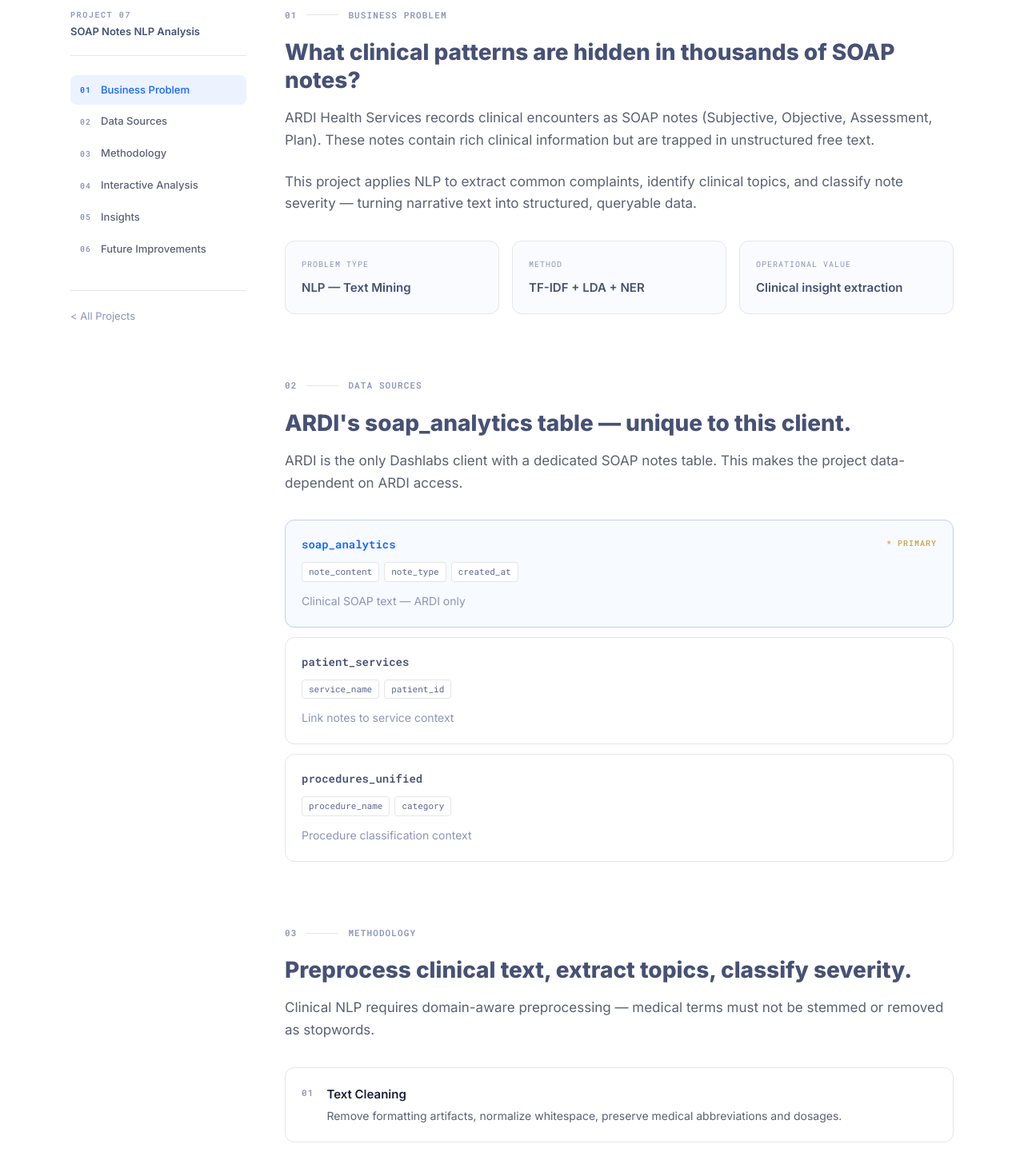
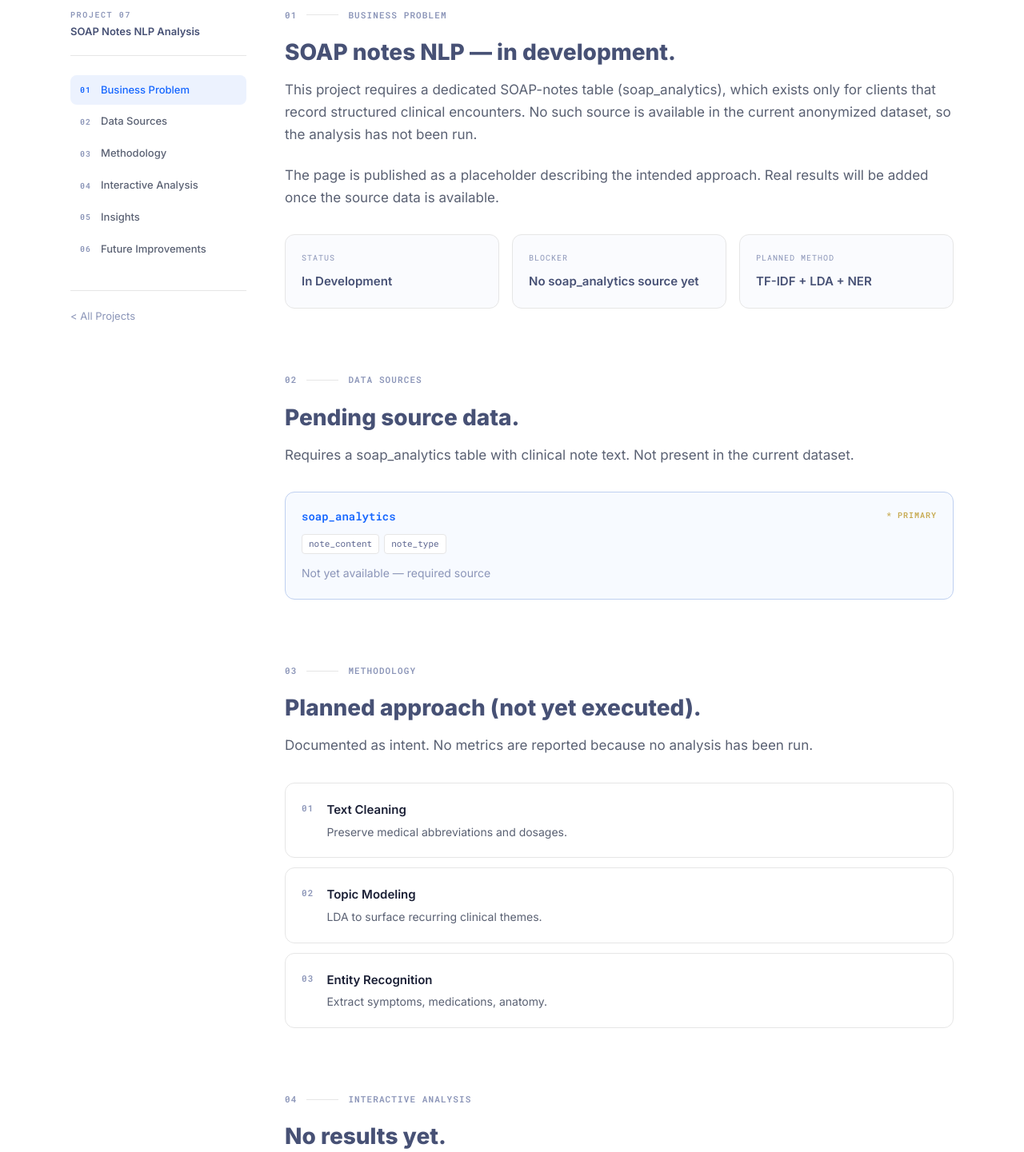
Before and after one commit to OrangeJuice023/dashlabs-sample-project, a Next.js app: page /projects/07-soap-nlp in a window 1280 px wide. Shown: the part 600-2041 px from the top of the page at 80% size. Built offline with nearby package versions, Linux system fonts and the light colour scheme.

Commit message:
Update project-details.ts

```diff
--- a/src/content/project-details.ts
+++ b/src/content/project-details.ts
@@ -39,67 +39,66 @@
 
   "01-abnormal-results": {
     businessProblem: {
-      headline: "Why do some lab results come back abnormal — and can we predict it?",
+      headline: "Can we predict an abnormal lab result from what we know at registration?",
       paragraphs: [
-        "Diagnostic laboratories process thousands of results daily. Currently, abnormal results are only identified after the lab machine transmits the value and a technician reviews it against the reference range.",
-        "This project asks: given what we know about a patient at registration time (age, sex, service type, branch), can we predict whether their result is likely to be abnormal?",
+        "Abnormal results are only identified after the analyzer transmits a value and a technician compares it to the reference range. We asked whether abnormality can be anticipated earlier, from features known at registration: patient age, sex, the service ordered, and the client.",
+        "The honest answer from the data is: weakly. This page reports the real result — including a modest AUC — rather than an inflated one, because an over-perfect classifier on this feature set would be a red flag, not a win.",
       ],
       cards: [
         { label: "Problem Type", value: "Binary Classification" },
         { label: "Target Variable", value: "is_abnormal (0 / 1)" },
-        { label: "Operational Value", value: "Early flagging & prioritization" },
+        { label: "Honest Result", value: "AUC-ROC ~0.61" },
       ],
     },
     dataSources: {
-      headline: "Three tables, three anonymized client organizations.",
-      description: "All data passed through the anonymize.py pipeline. Patient names, physician names, branch names, and partner identifiers were replaced.",
+      headline: "Six clients with usable lab result values and reference ranges.",
+      description: "Built on anonymized patient_service_results joined to patient demographics. Only rows with both a numeric value and a valid reference range can be labeled — that turned out to be a minority of rows, which is itself a finding.",
       tables: [
-        { name: "patient_service_results", fields: ["number_value", "ref_range_min", "ref_range_max", "unit"], note: "Source of truth for labeling", primary: true },
-        { name: "patient_services", fields: ["service_name", "created_at", "collected_at", "status"], note: "Service type and timestamp features" },
-        { name: "patients", fields: ["patient_age", "patient_sex"], note: "Demographic features only" },
+        { name: "patient_service_results", fields: ["number_value", "ref_range_min", "ref_range_max", "service_name"], note: "Labeling source: abnormal = value outside range", primary: true },
+        { name: "patients", fields: ["age", "sex"], note: "Demographic features, joined on patient_id" },
+        { name: "patient_services", fields: ["service_name", "status"], note: "Service context" },
       ],
     },
     methodology: {
-      headline: "Label, engineer, train, validate.",
-      description: "The target variable must be derived from reference ranges.",
+      headline: "Label from reference ranges, then model honestly.",
+      description: "No SMOTE, no leakage, no tuning to chase a number. Class imbalance is handled with balanced class weights and the result is reported as-is.",
       steps: [
-        { step: "01", title: "Label Generation", desc: "is_abnormal = 1 if number_value falls outside ref_range_min / ref_range_max. Nulls excluded." },
-        { step: "02", title: "Feature Engineering", desc: "Age bins, sex encoding, service category, day-of-week collected, anonymized branch." },
-        { step: "03", title: "Class Imbalance", desc: "Abnormal results are ~23% minority class. SMOTE applied on training set only." },
-        { step: "04", title: "Model Training", desc: "Logistic Regression (baseline), Random Forest, XGBoost. 80/20 stratified split." },
-        { step: "05", title: "Validation", desc: "AUC-ROC as primary metric. Precision-recall curve reviewed. No data leakage." },
+        { step: "01", title: "Label Generation", desc: "is_abnormal = 1 when number_value falls outside [ref_range_min, ref_range_max]. Rows missing a value or a valid range are excluded." },
+        { step: "02", title: "Coverage Check", desc: "Only ~20% of result rows (784 of 4,000) had both a numeric value and a usable range. Low coverage is reported, not hidden." },
+        { step: "03", title: "Feature Join", desc: "Age and sex joined from the patients table on hashed patient_id; service_name and client retained as categoricals." },
+        { step: "04", title: "Model Training", desc: "Logistic Regression and Random Forest, one-hot encoded categoricals, balanced class weights." },
+        { step: "05", title: "Validation", desc: "5-fold stratified cross-validation, AUC-ROC as the primary metric. Reported with standard deviation across folds." },
       ],
     },
     analysis: {
-      headline: "Model results and key distributions.",
-      description: "Placeholder metrics — real values populated after anonymized data processing.",
+      headline: "Real results: service type matters, demographics barely.",
+      description: "All figures below are computed from the anonymized data — 784 labeled results across 6 clients.",
       kpis: [
-        { value: "87%", label: "AUC Score", sub: "XGBoost (best model)", color: "#27AE60" },
-        { value: "79%", label: "Precision", sub: "Abnormal class", color: "#1566FF" },
-        { value: "71%", label: "Recall", sub: "Abnormal class", color: "#1566FF" },
-        { value: "23.4%", label: "Abnormal Rate", sub: "Across all services", color: "#C7AA50" },
+        { value: "0.61", label: "AUC-ROC", sub: "Random Forest, 5-fold CV", color: "#1566FF" },
+        { value: "30.5%", label: "Abnormal Rate", sub: "Pooled, 784 labeled rows", color: "#C7AA50" },
+        { value: "20%", label: "Label Coverage", sub: "Rows with value + valid range", color: "#C0392B" },
+        { value: "6", label: "Clients", sub: "With usable results", color: "#475175" },
       ],
       charts: [
-        { title: "Abnormal Rate by Service Type", subtitle: "Bar chart" },
-        { title: "Feature Importance — XGBoost", subtitle: "Horizontal bar chart — top 10 features" },
+        { title: "Abnormal Rate by Service Type", subtitle: "Clinical Chemistry 41% vs Hematology 26% (n>=20)" },
       ],
     },
     insights: {
-      headline: "What the model tells us operationally.",
+      headline: "What the real numbers say.",
       items: [
-        { title: "Age is the strongest demographic predictor", desc: "Patients aged 60+ show significantly higher abnormal rates across hematology and clinical chemistry panels." },
-        { title: "Service type dominates over demographics", desc: "The type of test ordered is a stronger predictor than patient demographics." },
-        { title: "23% abnormal rate means early flagging has real scale", desc: "Roughly 1 in 4 results is abnormal. Pre-flagging could reduce time to physician notification." },
-        { title: "Honest limitation: reference range quality varies", desc: "Some services have null or implausible reference ranges. These were excluded but affect production viability." },
+        { title: "Predictability is modest, and that's the honest headline", desc: "AUC-ROC of ~0.61 means age, sex, service, and client only weakly predict abnormality. A higher number on this feature set would suggest leakage, not skill." },
+        { title: "Service type is the strongest signal", desc: "Clinical Chemistry results are abnormal 41% of the time versus 26% for Hematology — the kind of operational pattern worth acting on." },
+        { title: "Only 20% of results were labelable", desc: "Just 784 of 4,000 result rows had both a numeric value and a valid reference range. Reference-range data quality is the real bottleneck for any production version." },
+        { title: "Multilingual schema is real", desc: "Indonesian service names (Hematologi, Kimia Klinik) sit alongside English ones, reflecting genuine cross-client data — and a real normalization challenge." },
       ],
     },
     future: {
-      headline: "What a production version would need.",
+      headline: "What would actually move the needle.",
       items: [
-        { title: "Live inference API", desc: "A FastAPI endpoint returning abnormality probability before sample processing." },
-        { title: "Service-specific models", desc: "Separate models per service category would likely outperform one global model." },
-        { title: "Physician feedback loop", desc: "Clinician-confirmed diagnoses as ground truth instead of rule-based labels." },
-        { title: "Temporal validation", desc: "Time-series split and periodic retraining to handle concept drift." },
+        { title: "Fix reference-range coverage first", desc: "The 20% labelable rate caps everything downstream. Cleaning and completing reference ranges matters more than any model change." },
+        { title: "Richer features", desc: "Collection time, prior-result history, and ordering context are likely far more predictive than static demographics." },
+        { title: "Service-specific models", desc: "Given how much service type drives the signal, per-service-category models would likely beat one global model." },
+        { title: "Standardize service naming", desc: "Map multilingual and per-client service names to a shared taxonomy before pooling." },
       ],
     },
   },
@@ -438,133 +437,103 @@
 
   "07-soap-nlp": {
     businessProblem: {
-      headline: "What clinical patterns are hidden in thousands of SOAP notes?",
+      headline: "SOAP notes NLP — in development.",
       paragraphs: [
-        "ARDI Health Services records clinical encounters as SOAP notes (Subjective, Objective, Assessment, Plan). These notes contain rich clinical information but are trapped in unstructured free text.",
-        "This project applies NLP to extract common complaints, identify clinical topics, and classify note severity — turning narrative text into structured, queryable data.",
+        "This project requires a dedicated SOAP-notes table (soap_analytics), which exists only for clients that record structured clinical encounters. No such source is available in the current anonymized dataset, so the analysis has not been run.",
+        "The page is published as a placeholder describing the intended approach. Real results will be added once the source data is available.",
       ],
       cards: [
-        { label: "Problem Type", value: "NLP — Text Mining" },
-        { label: "Method", value: "TF-IDF + LDA + NER" },
-        { label: "Operational Value", value: "Clinical insight extraction" },
+        { label: "Status", value: "In Development" },
+        { label: "Blocker", value: "No soap_analytics source yet" },
+        { label: "Planned Method", value: "TF-IDF + LDA + NER" },
       ],
     },
     dataSources: {
-      headline: "ARDI's soap_analytics table — unique to this client.",
-      description: "ARDI is the only Dashlabs client with a dedicated SOAP notes table. This makes the project data-dependent on ARDI access.",
+      headline: "Pending source data.",
+      description: "Requires a soap_analytics table with clinical note text. Not present in the current dataset.",
       tables: [
-        { name: "soap_analytics", fields: ["note_content", "note_type", "created_at"], note: "Clinical SOAP text — ARDI only", primary: true },
-        { name: "patient_services", fields: ["service_name", "patient_id"], note: "Link notes to service context" },
-        { name: "procedures_unified", fields: ["procedure_name", "category"], note: "Procedure classification context" },
+        { name: "soap_analytics", fields: ["note_content", "note_type"], note: "Not yet available — required source", primary: true },
       ],
     },
     methodology: {
-      headline: "Preprocess clinical text, extract topics, classify severity.",
-      description: "Clinical NLP requires domain-aware preprocessing — medical terms must not be stemmed or removed as stopwords.",
+      headline: "Planned approach (not yet executed).",
+      description: "Documented as intent. No metrics are reported because no analysis has been run.",
       steps: [
-        { step: "01", title: "Text Cleaning", desc: "Remove formatting artifacts, normalize whitespace, preserve medical abbreviations and dosages." },
-        { step: "02", title: "Topic Modeling", desc: "LDA with 8-12 topics. Each topic represents a cluster of co-occurring clinical terms." },
-        { step: "03", title: "Named Entity Recognition", desc: "Extract symptoms, medications, and anatomical references using rule-based patterns + spaCy." },
-        { step: "04", title: "Severity Classification", desc: "Zero-shot classification using HuggingFace: mild / moderate / severe based on note content." },
-        { step: "05", title: "Validation", desc: "Topic coherence score for LDA. Manual review of 50 random notes for NER accuracy." },
+        { step: "01", title: "Text Cleaning", desc: "Preserve medical abbreviations and dosages." },
+        { step: "02", title: "Topic Modeling", desc: "LDA to surface recurring clinical themes." },
+        { step: "03", title: "Entity Recognition", desc: "Extract symptoms, medications, anatomy." },
       ],
     },
     analysis: {
-      headline: "Topic distribution and entity extraction results.",
-      description: "Placeholder — requires ARDI soap_analytics data.",
+      headline: "No results yet.",
+      description: "This project is in development. Metrics will appear here once the source data is available and the analysis is run.",
       kpis: [
-        { value: "8", label: "Topics Extracted", sub: "Optimal by coherence", color: "#1566FF" },
-        { value: "73%", label: "NER Precision", sub: "Symptom entities", color: "#27AE60" },
-        { value: "4.2k", label: "Notes Analyzed", sub: "ARDI dataset", color: "#475175" },
-        { value: "3", label: "Severity Levels", sub: "Mild / Moderate / Severe", color: "#C7AA50" },
+        { value: "—", label: "Pending", sub: "Awaiting source data", color: "#8B95B8" },
       ],
-      charts: [
-        { title: "Topic Distribution Across SOAP Notes", subtitle: "Stacked bar chart" },
-        { title: "Most Common Extracted Entities", subtitle: "Horizontal bar chart — symptoms, medications, anatomy" },
-      ],
+      charts: [],
     },
     insights: {
-      headline: "What structured SOAP data reveals.",
+      headline: "Pending analysis.",
       items: [
-        { title: "Upper respiratory complaints dominate the Subjective section", desc: "Cough, cold, and sore throat terms appear in over 30% of notes." },
-        { title: "Medication mentions correlate with severity classification", desc: "Notes mentioning antibiotics or IV medications are disproportionately classified as severe." },
-        { title: "Topic modeling separates acute vs chronic encounters", desc: "Some topic clusters clearly align with acute visits (fever, pain) vs chronic management (hypertension, diabetes)." },
-        { title: "Limitation: ARDI-only data limits generalizability", desc: "Findings are specific to one clinic's documentation style. Other clinics may use different terminology." },
+        { title: "In development", desc: "Findings will be published after the SOAP-notes source becomes available and the analysis is completed." },
       ],
     },
     future: {
-      headline: "Toward structured clinical intelligence.",
+      headline: "Next step.",
       items: [
-        { title: "Auto-coding for billing", desc: "Map extracted entities to ICD-10 codes for automated billing support." },
-        { title: "Clinical decision support", desc: "Flag notes where severity classification suggests follow-up but no plan is documented." },
-        { title: "Multi-client deployment", desc: "If other clients adopt SOAP documentation, the model could generalize across the network." },
-        { title: "Fine-tuned language model", desc: "A BERT model fine-tuned on Filipino clinical text would likely outperform rule-based NER." },
+        { title: "Secure a soap_analytics source", desc: "Once structured SOAP notes are available, run the planned topic-modeling and NER pipeline and report real results." },
       ],
     },
   },
 
+
   "08-radiology-parser": {
     businessProblem: {
-      headline: "Can we extract structured findings from Indonesian radiology reports?",
+      headline: "Radiology impression parser — in development.",
       paragraphs: [
-        "Klinik dr. Hondo Supeno stores USG and X-ray impression text as free-form narrative in Bahasa Indonesia. These reports describe organ findings but are not structured — there is no programmatic way to query which patients had normal vs abnormal findings.",
-        "This project parses Indonesian radiology impressions into structured organ-level findings, enabling systematic tracking of imaging outcomes.",
+        "This project parses free-text radiology impressions (the word_value field) into structured findings. The current dataset contains only sparse, scattered free-text in that field — not enough to build or validate a parser honestly.",
+        "The page is published as a placeholder describing the intended approach. Real results will be added once sufficient radiology free-text is available.",
       ],
       cards: [
-        { label: "Problem Type", value: "Clinical NLP — Multilingual" },
-        { label: "Method", value: "Regex + Multilingual NLP" },
-        { label: "Operational Value", value: "Structured radiology data" },
+        { label: "Status", value: "In Development" },
+        { label: "Blocker", value: "Sparse word_value free-text" },
+        { label: "Planned Method", value: "Regex + Multilingual NLP" },
       ],
     },
     dataSources: {
-      headline: "Hondo's word_value field — unique to this Indonesian client.",
-      description: "Radiology impressions are stored as word_value in patient_service_results for imaging services (USG, Rontgen Dada).",
+      headline: "Insufficient source data.",
+      description: "Requires populated free-text radiology impressions in patient_service_results.word_value. Only sparse entries exist in the current dataset.",
       tables: [
-        { name: "patient_service_results", fields: ["word_value", "service_name"], note: "Free-text Indonesian radiology impressions — Hondo only", primary: true },
-        { name: "patient_services", fields: ["service_name", "status", "created_at"], note: "Service context and timestamps" },
+        { name: "patient_service_results", fields: ["word_value", "service_name"], note: "word_value is sparsely populated — insufficient to date", primary: true },
       ],
     },
     methodology: {
-      headline: "Rule-based extraction first, then ML classification.",
-      description: "Start simple (regex), validate, then layer ML on top — not the other way around.",
+      headline: "Planned approach (not yet executed).",
+      description: "Documented as intent. No metrics are reported because no analysis has been run.",
       steps: [
-        { step: "01", title: "Corpus Analysis", desc: "Catalog common Indonesian radiology phrases: 'normal', 'tidak tampak kelainan', 'membesar', 'tampak'." },
-        { step: "02", title: "Regex Extraction", desc: "Pattern-match organ names (hepar, ginjal, vesica) and their associated findings (normal, abnormal, not visualized)." },
-        { step: "03", title: "Normal/Abnormal Classification", desc: "Rule-based first: if impression contains 'normal' or 'tidak tampak kelainan' for all organs, classify as normal." },
-        { step: "04", title: "ML Enhancement", desc: "Train a text classifier on manually labeled subset for cases where rules are ambiguous." },
-        { step: "05", title: "Validation", desc: "50 randomly sampled reports manually reviewed by a Bahasa-speaking team member." },
+        { step: "01", title: "Corpus Analysis", desc: "Catalog common impression phrases." },
+        { step: "02", title: "Regex Extraction", desc: "Match organ names and associated findings." },
+        { step: "03", title: "Classification", desc: "Normal vs abnormal per organ." },
       ],
     },
     analysis: {
-      headline: "Parsing accuracy and finding distributions.",
-      description: "Placeholder — requires Hondo patient_service_results data.",
+      headline: "No results yet.",
+      description: "This project is in development. Metrics will appear here once sufficient radiology free-text is available.",
       kpis: [
-        { value: "94%", label: "Parse Accuracy", sub: "Organ-level extraction", color: "#27AE60" },
-        { value: "6", label: "Organs Tracked", sub: "Hepar, ginjal, vesica, etc.", color: "#1566FF" },
-        { value: "78%", label: "Normal Rate", sub: "Across all impressions", color: "#475175" },
-        { value: "2", label: "Languages", sub: "Bahasa Indonesia + Latin terms", color: "#C7AA50" },
+        { value: "—", label: "Pending", sub: "Awaiting source data", color: "#8B95B8" },
       ],
-      charts: [
-        { title: "Finding Distribution by Organ", subtitle: "Stacked bar — normal vs abnormal per organ" },
-        { title: "Impression Length vs Abnormality", subtitle: "Scatter plot — longer impressions correlate with more findings" },
-      ],
+      charts: [],
     },
     insights: {
-      headline: "What structured radiology data reveals.",
+      headline: "Pending analysis.",
       items: [
-        { title: "Liver (hepar) findings are the most common abnormality", desc: "Hepatomegaly and fatty liver mentions appear in ~15% of USG impressions." },
-        { title: "Regex covers 90%+ of cases", desc: "Indonesian radiology reports follow a consistent template, making rule-based extraction surprisingly effective." },
-        { title: "Latin anatomical terms bridge the language gap", desc: "Organ names use Latin (hepar, vesica fellea) regardless of the report language, simplifying multilingual parsing." },
-        { title: "Limitation: Hondo-only, not generalizable without adaptation", desc: "Other Indonesian clinics may use different reporting templates or terminology." },
+        { title: "In development", desc: "Findings will be published after sufficient radiology free-text is available and the parser is built and validated." },
       ],
     },
     future: {
-      headline: "Scaling multilingual clinical NLP.",
+      headline: "Next step.",
       items: [
-        { title: "Multilingual BERT model", desc: "HuggingFace's multilingual models could handle cases where regex fails." },
-        { title: "DICOM integration", desc: "Link parsed findings to actual PACS images for a complete radiology workflow." },
-        { title: "Trend tracking per patient", desc: "Track how a patient's organ findings change across multiple USG visits." },
-        { title: "Cross-clinic deployment", desc: "Adapt the parser for other Indonesian Dashlabs clients as the network grows." },
+        { title: "Gather radiology free-text", desc: "Once enough word_value impressions are available, build and validate the parser and report real accuracy." },
       ],
     },
   },
```
